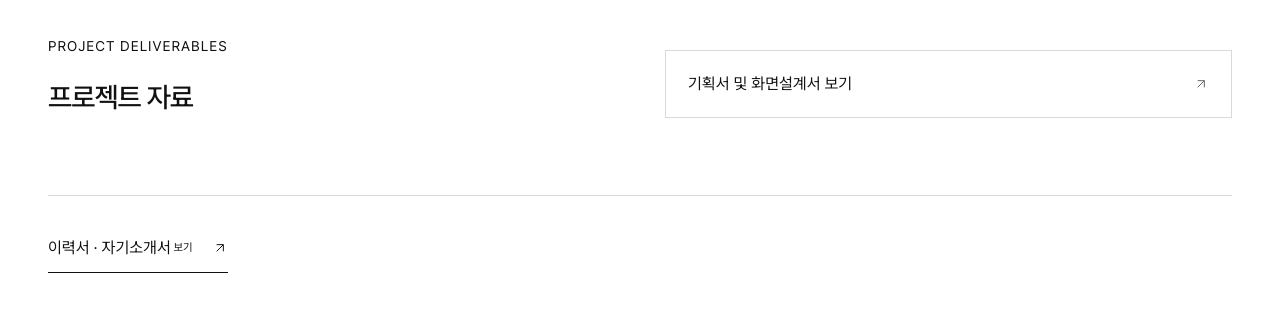
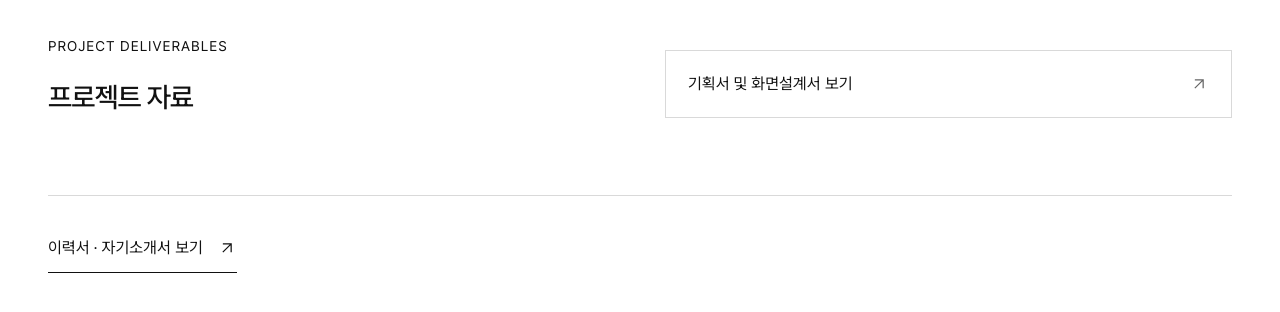
Before and after one commit to soohyun1212/han-soohyun-portfolio, a Next.js app: page /han-soohyun-portfolio/projects/aqui in a window 1280 px wide. Shown: the part 3766-4078 px from the top of the page. Built offline with nearby package versions, Linux system fonts and the light colour scheme.

Commit message:
Make PDF view labels consistent across all buttons

```diff
--- a/src/app/globals.css
+++ b/src/app/globals.css
@@ -255,13 +255,11 @@ img { display: block; max-width: 100%; }
 .deliverable-button { display: flex; align-items: center; justify-content: space-between; gap: 20px; border: 1px solid var(--line); background: none; padding: 19px 22px; font-size: 12px; }
 .deliverable-button > span:last-child { font-family: var(--font-meta); font-size: 9px; color: var(--muted); white-space: nowrap; }
 .deliverable-button:hover { border-color: var(--ink); }
-.download-label { display: inline-flex; align-items: center; gap: 8px; font-size: 11px; white-space: nowrap; }
-.download-label svg { flex: none; }
-/* Move only the word; reserve its former track to keep button and icon geometry. */
-.download-label::before { content: '보기'; visibility: hidden; }
-.pdf-view-caption { position: relative; }
-.pdf-view-word { position: absolute; left: 100%; top: 50%; translate: 0 -50%; white-space: pre; font-size: 11px; }
-.deliverable-button .pdf-view-word { font-family: var(--font-meta); font-size: 9px; color: var(--muted); }
+/* Keep the PDF action word inline and at the same size as its document label everywhere. */
+.pdf-view-caption { display: inline-flex; align-items: baseline; gap: .28em; }
+.pdf-view-word { position: static; display: inline; translate: none; white-space: nowrap; font: inherit; }
+.download-label { display: inline-flex; align-items: center; justify-content: center; gap: 8px; font-size: inherit; white-space: nowrap; }
+.download-label svg { display: block; width: 20px; height: 20px; flex: none; }
 .download-button:disabled { color: var(--muted); cursor: default; }
 .download-button:disabled:hover { border-color: var(--line); }
 .button-text.download-button { padding-inline: 0; border: 0; border-bottom: 1px solid currentColor; }
```
